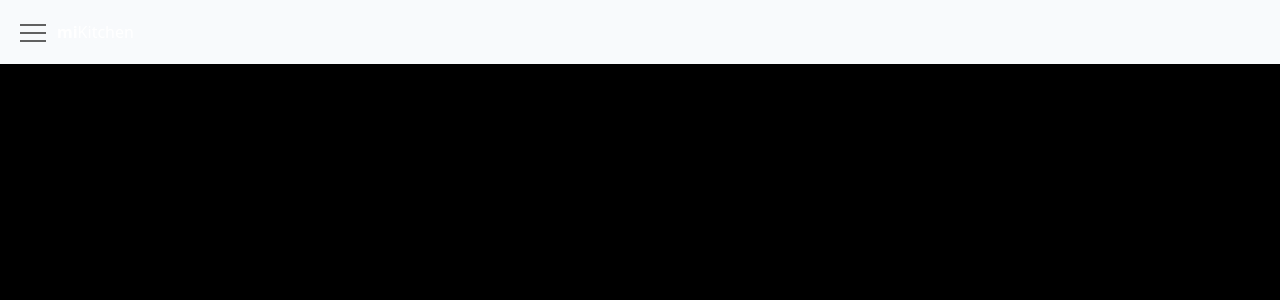
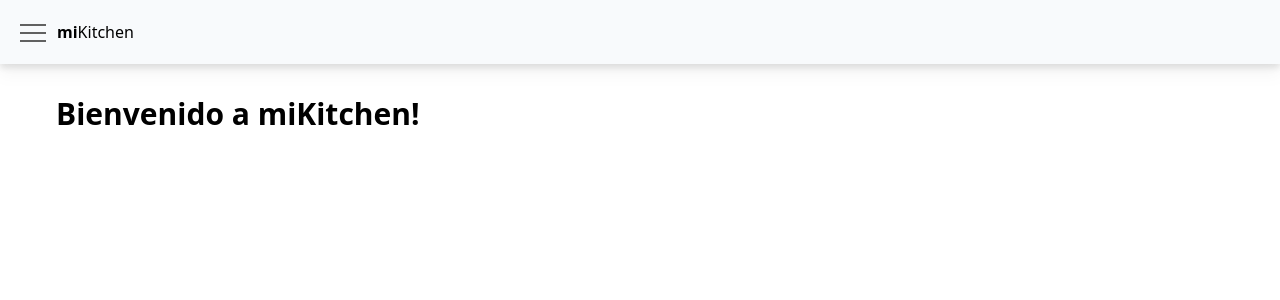
Before and after one commit to antoniojht/mi-kitchen, a Next.js app: page / in a window 1280 px wide. Shown: the top 300 px of the page. Built offline with nearby package versions, Linux system fonts and the light colour scheme.

Commit message:
core: migrate from client component to server components

```diff
--- /dev/null
+++ b/app/layout.jsx
@@ -0,0 +1,17 @@
+import Header from '@/components/Header';
+import '@/styles/globals.css'
+import '@/styles/header.css'
+
+export default function RootLayout({
+  children,
+}) {
+  return (
+    <html lang="es">
+      <head />
+      <body>
+        <Header />
+        <main className='px-14 py-8 min-h-screen'>{children}</main>
+      </body>
+    </html>
+  );
+}
--- /dev/null
+++ b/app/page.jsx
@@ -0,0 +1,13 @@
+import Header from '@/components/Header'
+
+export const metadata = {
+  title: 'My Page Title',
+};
+
+export default async function Home() {
+  return (
+    <>
+      <h1 className="text-3xl font-bold">Bienvenido a miKitchen!</h1>
+    </>
+  )
+}
--- a/next.config.js
+++ b/next.config.js
@@ -2,6 +2,9 @@ const isProd = process.env.NODE_ENV === "production";
 
 /** @type {import('next').NextConfig} */
 const nextConfig = {
+  experimental: {
+    appDir: true,
+  },
   assetPrefix: isProd ? '' : process.env.HOST,
   images: {
     domains: ["s3.us-west-2.amazonaws.com", "lh3.googleusercontent.com"],
--- a/pages/_app.js
+++ /dev/null
@@ -1,6 +0,0 @@
-import '@/styles/globals.css'
-import '@/styles/header.css'
-
-export default function App({ Component, pageProps }) {
-  return <Component {...pageProps} />
-}
--- a/pages/_document.js
+++ /dev/null
@@ -1,13 +0,0 @@
-import { Html, Head, Main, NextScript } from 'next/document'
-
-export default function Document() {
-  return (
-    <Html lang="es">
-      <Head />
-      <body>
-        <Main />
-        <NextScript />
-      </body>
-    </Html>
-  )
-}
--- a/pages/index.jsx
+++ /dev/null
@@ -1,19 +0,0 @@
-import Head from 'next/head'
-import styles from '@/styles/Home.module.css'
-import Header from '@/components/Header'
-
-export default function Home() {
-  return (
-    <>
-      <Head>
-        <title>miKitchen Blog</title>
-        <meta name="description" content="Blog de recetas de cocina saludables" />
-        <meta name="viewport" content="width=device-width, initial-scale=1" />
-        <link rel="icon" href="/favicon.ico" />
-      </Head>
-      <Header />
-      <main className={styles.main}>
-      </main>
-    </>
-  )
-}
--- a/styles/globals.css
+++ b/styles/globals.css
@@ -1,92 +1,3 @@
 @tailwind base;
 @tailwind components;
 @tailwind utilities;
-
-:root {
-  --max-width: 1100px;
-  --border-radius: 12px;
-  --font-mono: ui-monospace, Menlo, Monaco, 'Cascadia Mono', 'Segoe UI Mono',
-    'Roboto Mono', 'Oxygen Mono', 'Ubuntu Monospace', 'Source Code Pro',
-    'Fira Mono', 'Droid Sans Mono', 'Courier New', monospace;
-
-  --foreground-rgb: 0, 0, 0;
-  --background-start-rgb: 214, 219, 220;
-  --background-end-rgb: 255, 255, 255;
-
-  --primary-glow: conic-gradient(from 180deg at 50% 50%,
-      #16abff33 0deg,
-      #0885ff33 55deg,
-      #54d6ff33 120deg,
-      #0071ff33 160deg,
-      transparent 360deg);
-  --secondary-glow: radial-gradient(rgba(255, 255, 255, 1),
-      rgba(255, 255, 255, 0));
-
-  --tile-start-rgb: 239, 245, 249;
-  --tile-end-rgb: 228, 232, 233;
-  --tile-border: conic-gradient(#00000080,
-      #00000040,
-      #00000030,
-      #00000020,
-      #00000010,
-      #00000010,
-      #00000080);
-
-  --callout-rgb: 238, 240, 241;
-  --callout-border-rgb: 172, 175, 176;
-  --card-rgb: 180, 185, 188;
-  --card-border-rgb: 131, 134, 135;
-}
-
-@media (prefers-color-scheme: light) {
-  :root {
-    --foreground-rgb: 255, 255, 255;
-    --background-start-rgb: 0, 0, 0;
-    --background-end-rgb: 0, 0, 0;
-
-    --primary-glow: radial-gradient(rgba(1, 65, 255, 0.4), rgba(1, 65, 255, 0));
-    --secondary-glow: linear-gradient(to bottom right,
-        rgba(1, 65, 255, 0),
-        rgba(1, 65, 255, 0),
-        rgba(1, 65, 255, 0.3));
-
-    --tile-start-rgb: 2, 13, 46;
-    --tile-end-rgb: 2, 5, 19;
-    --tile-border: conic-gradient(#ffffff80,
-        #ffffff40,
-        #ffffff30,
-        #ffffff20,
-        #ffffff10,
-        #ffffff10,
-        #ffffff80);
-
-    --callout-rgb: 20, 20, 20;
-    --callout-border-rgb: 108, 108, 108;
-    --card-rgb: 100, 100, 100;
-    --card-border-rgb: 200, 200, 200;
-  }
-}
-
-* {
-  box-sizing: border-box;
-  padding: 0;
-  margin: 0;
-}
-
-html,
-body {
-  max-width: 100vw;
-  overflow-x: hidden;
-}
-
-body {
-  color: rgb(var(--foreground-rgb));
-  background: linear-gradient(to bottom,
-      transparent,
-      rgb(var(--background-end-rgb))) rgb(var(--background-start-rgb));
-}
-
-a {
-  color: inherit;
-  text-decoration: none;
-}
```
Also changed, not shown: app/categories/[slug]/page.jsx (added), app/categories/page.jsx (added), app/recipes/[id]/page.jsx (added), app/recipes/page.jsx (renamed from pages/recipes/index.jsx).
